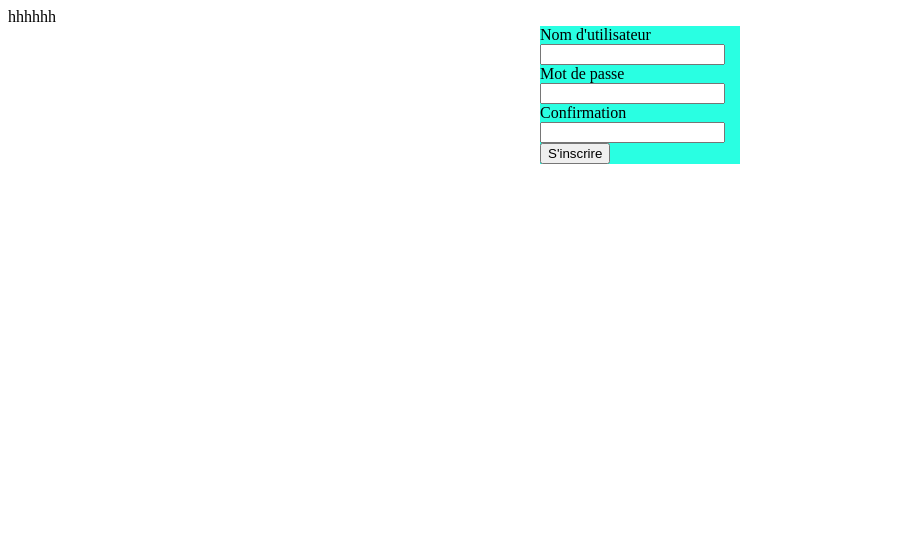
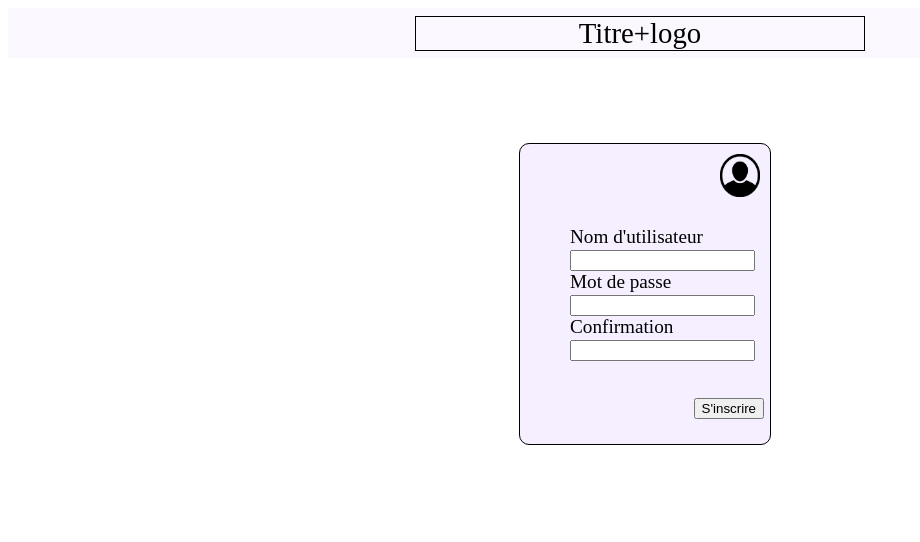
Before and after one commit to paullouppe/WEB_Projet_groupe13, a PHP site: page /creation.html in a window 1280 px wide. Shown: the top 542 px of the page, without its empty margins (0-920 px from the left). Run offline with PHP 8.4, Linux system fonts and the light colour scheme.

Commit message:
Modifs de Manon pour creation + admin et ajout image profil

```diff
--- a/app/creation.html
+++ b/app/creation.html
@@ -3,14 +3,19 @@
   <head>
     <meta charset="utf-8">
     <title>Creation compte</title>
-    <link rel="stylesheet" href="main.css"/>
+    <link rel="stylesheet" href="./style/main.css"/>
   </head>
-    <main>
       <header>
-        hhhhhh
+          <div class="head">
+            <div id="h">
+              Titre+logo
+            </div>
+          </div>
       </header>
+      <main>
     <div class="create">
-      <form >
+      <img id="acc" src="./img/myacc.png">
+      <form id="inscrire">
         <div id="cred">
           <div>
             <label for="identifier">Nom d'utilisateur</label>
--- a/app/style/main.css
+++ b/app/style/main.css
@@ -4,12 +4,65 @@
     --accent : #f5efff1b;
     --accent-red : #6d1af2;
     --accent-blue : #29ffe2;
-
 }
 
+main{
+  margin: auto;
+  width:600px;
+	height:400px;
+}
 .create{
+  margin-top: 85px;
+  margin-left: 179px;
+  width: 250px;
+  background-color:var(--background);
+  height: 300px;
+  border-radius: 10px;
+  border: 1px solid black;
+}
 
-    margin: auto;
-    width: 200px;
-    background-color:var(--accent-blue); /* test couleur pour voir les alignements*/
+header{
+  height: 50px;
+  background-color:var(--header);
+  text-align: center;
 }
+.head{
+  padding: 5px;
+  margin: auto;
+  width: 450px;
+}
+#banniere{
+  float: right;
+  width: 40px;
+  height: 43px;
+  margin-right: 0;
+  margin-top: 3px;
+}
+#accueil{
+  float: left;
+  margin-top: 14px;
+  background-color: var(--accent);
+}
+#h{
+  margin:auto;
+  margin-top: 3px;
+  border: 1px solid black;
+  font-size: 180%;
+}
+#inscrire{                  /* */
+  margin: auto;
+  margin-left: 50px;
+  margin-top: 25px;
+  font-size: 120%;
+}
+#inscription{
+  margin-top: 35px;
+  margin-right: 6px;
+  float: right;
+}
+#acc{                       /* photo de profil de base*/
+  width: 40px;
+  height: 43px;
+  margin-left: 200px;
+  margin-top: 10px;
+}
```
Also changed, not shown: app/admin.html (added, +24 -0 lines), app/img/myacc.png (added).
